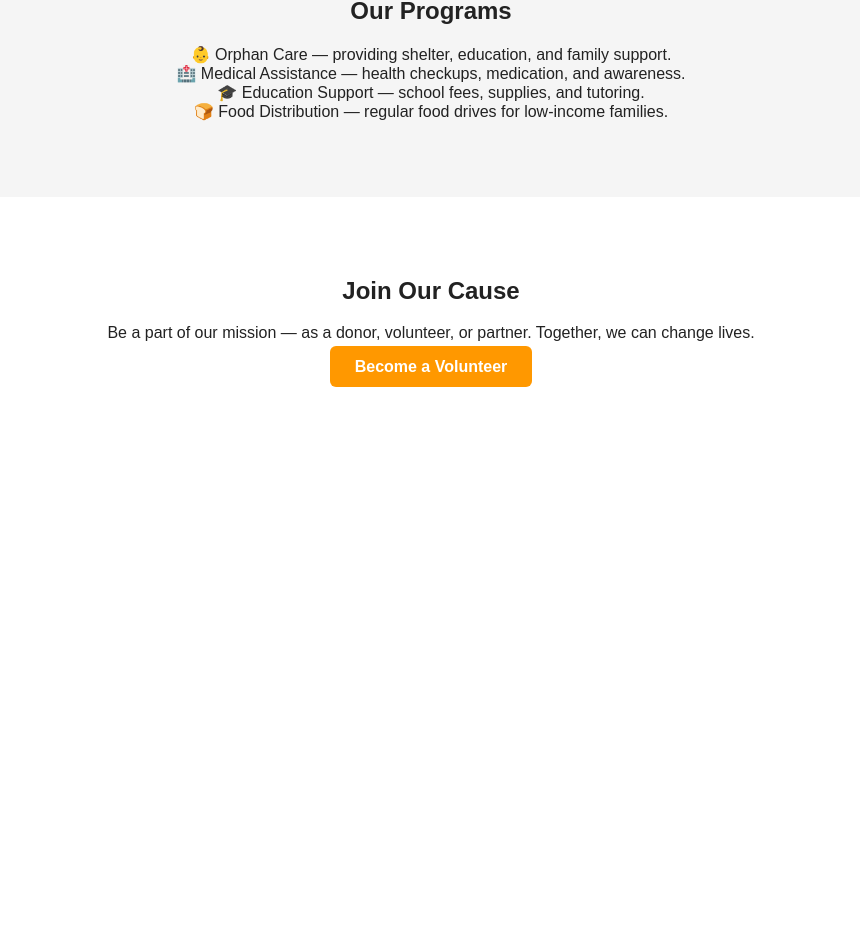
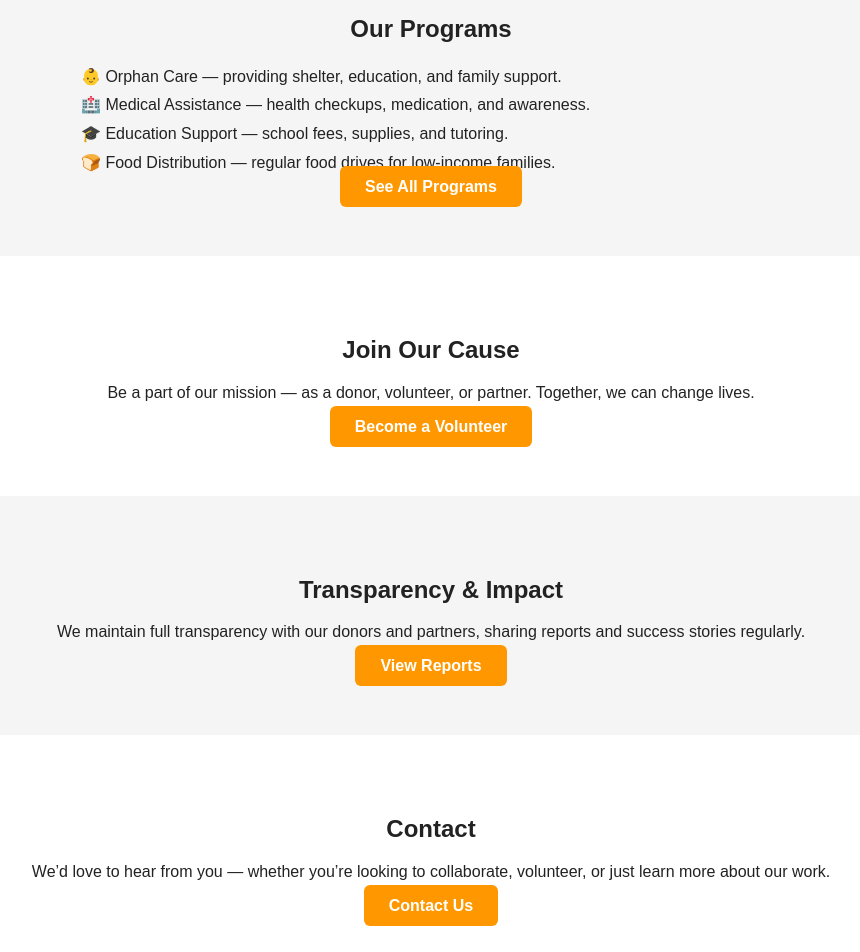
Before and after one commit to med-zouari07/charity-web, a Next.js app: page / in a window 1280 px wide. Shown: the part 1002-1954 px from the top of the page, without its empty margins (209-1069 px from the left). Before the commit the page ends 1438 px from the top, so only its background shows below. Built offline with nearby package versions, Linux system fonts and the light colour scheme.

Commit message:
fix index.js issue

```diff
--- a/pages/index.js
+++ b/pages/index.js
@@ -1,3 +1,4 @@
+import Link from "next/link";
 import Layout from "../components/Layout";
 import { useTranslation } from "react-i18next";
 import styles from "../styles/Home.module.css";
@@ -11,10 +12,15 @@ export default function Home() {
       <header className={styles.hero}>
         <div className={styles.heroContent}>
           <h1>{t("title", "Helping Hands Charity")}</h1>
-          <p>{t("subtitle", "Together we bring hope and support to those in need.")}</p>
-          <a href="/donate" className={styles.ctaButton}>
+          <p>
+            {t(
+              "subtitle",
+              "Together we bring hope and support to those in need."
+            )}
+          </p>
+          <Link href="/donate" className={styles.ctaButton}>
             {t("donate", "Donate Now")}
-          </a>
+          </Link>
         </div>
       </header>
 
@@ -22,30 +28,94 @@ export default function Home() {
       <section id="mission" className={styles.section}>
         <h2>{t("mission", "Our Mission")}</h2>
         <p>
-          {t("missionText", "We work to provide education, healthcare, and emotional support for orphans and families living in poverty.")}
+          {t(
+            "missionText",
+            "We work to provide education, healthcare, and emotional support for orphans and families living in poverty."
+          )}
         </p>
+        <Link href="/about" className={styles.ctaButton}>
+          {t("learnMore", "Learn More About Us")}
+        </Link>
       </section>
 
       {/* Programs Section */}
       <section className={styles.sectionAlt}>
         <h2>{t("programs", "Our Programs")}</h2>
-        <ul>
-          <li>👶 {t("orphanCare", "Orphan Care — providing shelter, education, and family support.")}</li>
-          <li>🏥 {t("medicalAssistance", "Medical Assistance — health checkups, medication, and awareness.")}</li>
-          <li>🎓 {t("educationSupport", "Education Support — school fees, supplies, and tutoring.")}</li>
-          <li>🍞 {t("foodDistribution", "Food Distribution — regular food drives for low-income families.")}</li>
+        <ul className={styles.programList}>
+          <li>
+            👶{" "}
+            {t(
+              "orphanCare",
+              "Orphan Care — providing shelter, education, and family support."
+            )}
+          </li>
+          <li>
+            🏥{" "}
+            {t(
+              "medicalAssistance",
+              "Medical Assistance — health checkups, medication, and awareness."
+            )}
+          </li>
+          <li>
+            🎓{" "}
+            {t(
+              "educationSupport",
+              "Education Support — school fees, supplies, and tutoring."
+            )}
+          </li>
+          <li>
+            🍞{" "}
+            {t(
+              "foodDistribution",
+              "Food Distribution — regular food drives for low-income families."
+            )}
+          </li>
         </ul>
+        <Link href="/programs" className={styles.ctaButton}>
+          {t("seePrograms", "See All Programs")}
+        </Link>
       </section>
 
       {/* Call to Action */}
       <section className={styles.section}>
         <h2>{t("joinUs", "Join Our Cause")}</h2>
         <p>
-          {t("joinUsText", "Be a part of our mission — as a donor, volunteer, or partner. Together, we can change lives.")}
+          {t(
+            "joinUsText",
+            "Be a part of our mission — as a donor, volunteer, or partner. Together, we can change lives."
+          )}
         </p>
-        <a href="/volunteer" className={styles.ctaButton}>
+        <Link href="/volunteer" className={styles.ctaButton}>
           {t("becomeVolunteer", "Become a Volunteer")}
-        </a>
+        </Link>
+      </section>
+
+      {/* Transparency Section */}
+      <section className={styles.sectionAlt}>
+        <h2>{t("transparency", "Transparency & Impact")}</h2>
+        <p>
+          {t(
+            "transparencyText",
+            "We maintain full transparency with our donors and partners, sharing reports and success stories regularly."
+          )}
+        </p>
+        <Link href="/transparency" className={styles.ctaButton}>
+          {t("viewReports", "View Reports")}
+        </Link>
+      </section>
+
+      {/* Contact Section */}
+      <section className={styles.section}>
+        <h2>{t("contact", "Get in Touch")}</h2>
+        <p>
+          {t(
+            "contactText",
+            "We’d love to hear from you — whether you’re looking to collaborate, volunteer, or just learn more about our work."
+          )}
+        </p>
+        <Link href="/contact" className={styles.ctaButton}>
+          {t("contactUs", "Contact Us")}
+        </Link>
       </section>
     </Layout>
   );
```
